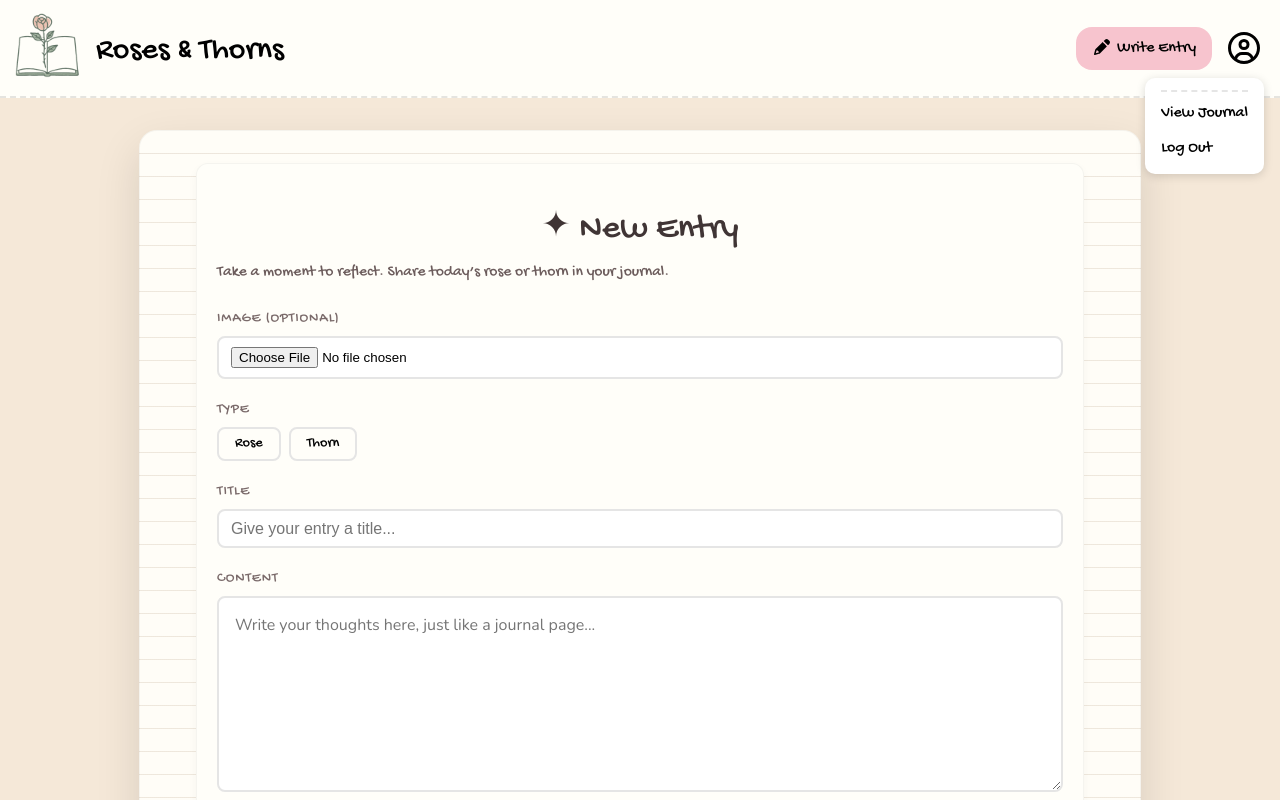
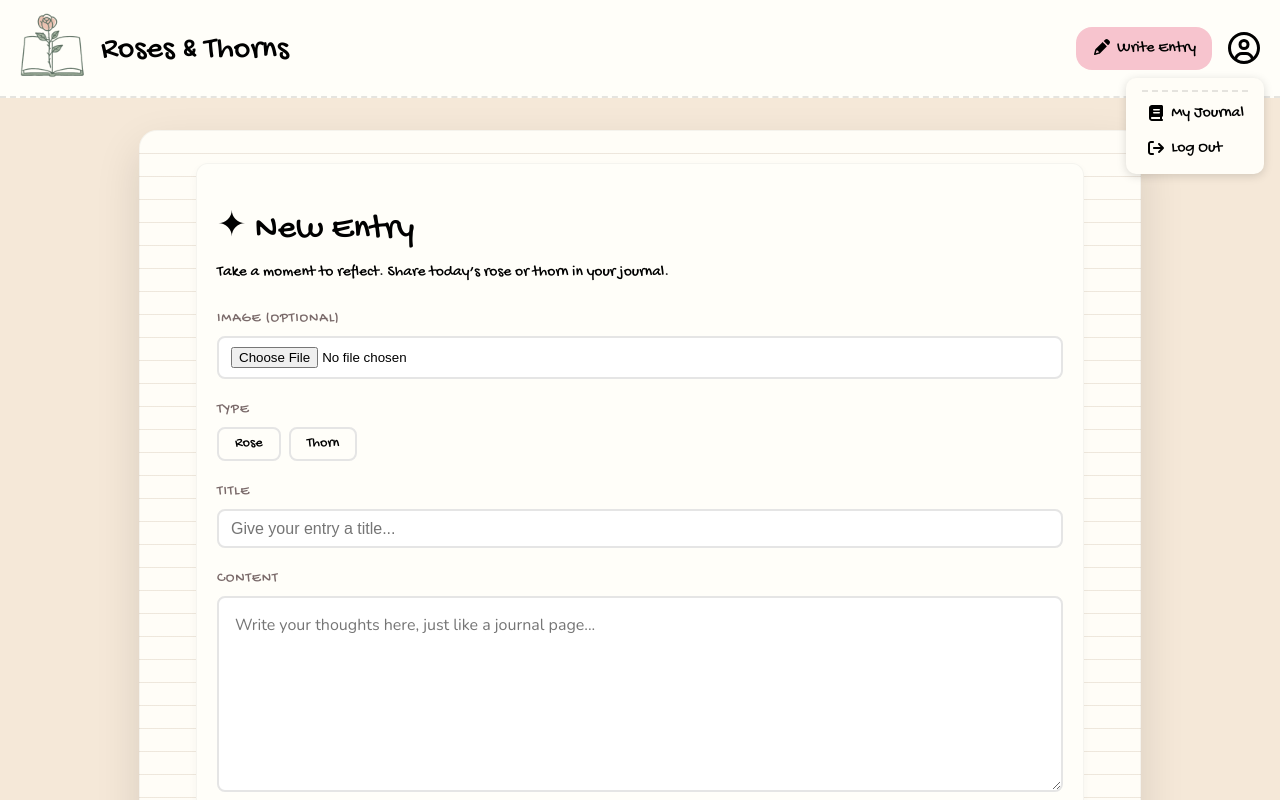
Before and after one commit to mmari0c/roses-and-thorns, a React (Vite) app: page /create-post in a window 1280 px wide. Both pictures are taken after a click on the element 1244 px from the left and 48 px from the top of the page. Shown: the top 800 px of the page. Built offline with nearby package versions, Linux system fonts and the light colour scheme; a web font is replaced by a local one.

Commit message:
Added some icons

```diff
--- a/src/components/PostDetails.css
+++ b/src/components/PostDetails.css
@@ -57,6 +57,8 @@
  .post-info p {
    margin: 0;
  }
+
+ /* MENU DROPDOWN */
 
  .post-dropdown {
   top: 2.5rem;   /* moves menu below the ellipsis icon */
--- a/src/components/PostDetails.jsx
+++ b/src/components/PostDetails.jsx
@@ -1,7 +1,7 @@
 import { useParams } from "react-router"
 import { useState, useEffect } from "react"
 import { FontAwesomeIcon } from "@fortawesome/react-fontawesome";
-import { faUser, faEllipsis, faComment } from "@fortawesome/free-solid-svg-icons";
+import { faUser, faEllipsis, faComment, faTrash, faPenToSquare } from "@fortawesome/free-solid-svg-icons";
 import { faHeart } from "@fortawesome/free-regular-svg-icons";
 import { supabase } from "../client";
 import { Link } from "react-router";
@@ -164,13 +164,14 @@ const PostDetails = () => {
                            <Link
                               to={`/edit-post/${post.id}`}
                               state={post}
-                              className="dropdown-button"
                            >
-                              Edit
+                              <button className="dropdown-button">
+                              <FontAwesomeIcon icon={faPenToSquare} />Edit
+                              </button>
                            </Link>
 
-                           <button onClick={() => deletePost()}>
-                              Trash
+                           <button className="dropdown-button" onClick={() => deletePost()}>
+                              <FontAwesomeIcon icon={faTrash} />Trash
                            </button>
                         </div>
                         )}
--- a/src/index.css
+++ b/src/index.css
@@ -77,14 +77,14 @@ body {
 }
 
 h1 {
-  font-size: 3.2em;
+  font-size: 3em;
   line-height: 1.1;
 }
 
 h2 {
-  font-size: 2rem;
+  font-size: 2.2rem;
   text-align: center;
-  margin: 0 0 2rem 0;
+  margin: 0 0 1.5rem 0;
 }
 
 button {
--- a/src/routes/CreatePost.css
+++ b/src/routes/CreatePost.css
@@ -23,16 +23,13 @@
 
  /* header + subtitle */
  .entry-header {
-   font-family: var(--font-title, "Gochi Hand", cursive);
-   font-size: 2.2rem;
    margin: 0 0 0.25rem 0;
-   color: #403535;
+   text-align: left;
  }
 
  .entry-subtitle {
    margin: 0 0 1.5rem 0;
    font-size: 0.98rem;
-   color: #6c5c5c;
  }
 
  /* Form layout */
--- a/src/routes/Layout.css
+++ b/src/routes/Layout.css
@@ -2,9 +2,6 @@
 .layout {
    width: 100%;;
  }
-
-
-
 
  /* Header styling */
  .app-header {
@@ -28,6 +25,7 @@
 
  .app-header img {
   width: 6rem;
+  margin-left: 5px;
  }
 
  /* Thorns word styling */
@@ -66,11 +64,13 @@
   font-weight: 600;
 }
 
+/* DROP DOWN */
+
 .user-dropdown {
   position: absolute;
   top: 3.2rem;       /* adjust depending on your nav height */
   right: 0;
-  background: white;
+  background: #fffdf7;
   padding: 0.75rem 1rem;
   border-radius: 10px;
   box-shadow: 0px 2px 10px rgba(0,0,0,0.15);
@@ -80,23 +80,28 @@
   z-index: 10;
 }
 
-.user-dropdown button {
+.dropdown-button {
+  display: flex;
+  align-items: center;
+  gap: 5px;
   background: none;
   border: none;
   text-align: left;
   font-size: 1rem;
-  padding: 0.25rem 0;
+  padding: 0.25rem;
   cursor: pointer;
   border-radius: 4px;
 }
 
-.user-dropdown button:hover {
+.dropdown-button:hover {
   background: #f5f5f5;
 }
 
 .user-dropdown span {
   border-bottom: 2px dashed rgba(0,0,0,0.1);
 }
+
+/* Main Content */
 
 .paper-shell {
   max-width: -webkit-fill-available;
@@ -118,31 +123,7 @@
   position: relative;
 }
 
-
-/* footer {
-  border-top: 2px dashed rgba(0,0,0,0.1);
-  background: #fffef9;
-  margin: 0rem -1rem;
-  padding: 0.5rem 1rem;
-  width: 100%;
-
-  display: flex;
-  justify-content: space-between;
-  align-items: center;
-  border-bottom: 2px dashed rgba(0,0,0,0.1);
-  background: #fffef9;
-  margin: 0rem -1rem;
-  padding: 0rem 1rem;
-  max-height: 7rem;
-}
-
-.footer-name {
-  color: var(--thorn-strong);
-}
-
-.footer-name:hover {
-  text-decoration: underline; */
-/* } */
+/* FOOTER */
 
 footer {
   text-align: center;
--- a/src/routes/Layout.jsx
+++ b/src/routes/Layout.jsx
@@ -1,7 +1,7 @@
 import { Outlet, useNavigate, Link } from "react-router"
 import { useEffect, useState } from "react";
 import { FontAwesomeIcon } from "@fortawesome/react-fontawesome"
-import { faHeart, faPencil } from "@fortawesome/free-solid-svg-icons"
+import { faHeart, faPencil, faBook, faArrowRightFromBracket} from "@fortawesome/free-solid-svg-icons"
 import { supabase } from "../client";
 import { faCircleUser } from "@fortawesome/free-regular-svg-icons"
 
@@ -60,9 +60,13 @@ function Layout() {
                   <div className="user-dropdown">
                      <span>{username}</span>
                      <Link to={`/profile/${username}`} >
-                        <button>View Journal</button>
+                        <button className="dropdown-button">
+                        <FontAwesomeIcon icon={faBook} />My Journal
+                        </button>
                      </Link>
-                     <button onClick={handleLogout}>Log Out</button>
+                     <button className="dropdown-button" onClick={handleLogout}>
+                        <FontAwesomeIcon icon={faArrowRightFromBracket} />Log Out
+                     </button>
                   </div>
                )}
             </nav>
```
